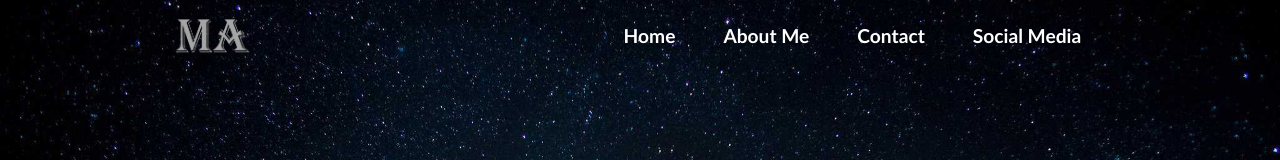
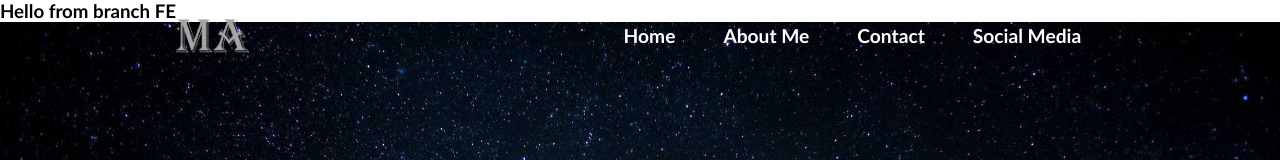
Before and after one commit to miracleaurelia/LatihanGitSesi7, a plain HTML site: page LnT FE Sesi 5/index.html in a window 1280 px wide. Shown: the top 160 px of the page. Drawn offline with Linux system fonts and the light colour scheme.

Commit message:
modifying index.html from fe

```diff
--- a/LnT FE Sesi 5/index.html
+++ b/LnT FE Sesi 5/index.html
@@ -8,6 +8,7 @@
     <link rel="stylesheet" href="style.css">
 </head>
 <body>
+    <h3>Hello from branch FE</h3>
     <div class="header">
         <nav class="navbar" id="navbar-id">
             <input type="checkbox" id="show-menu">
```
